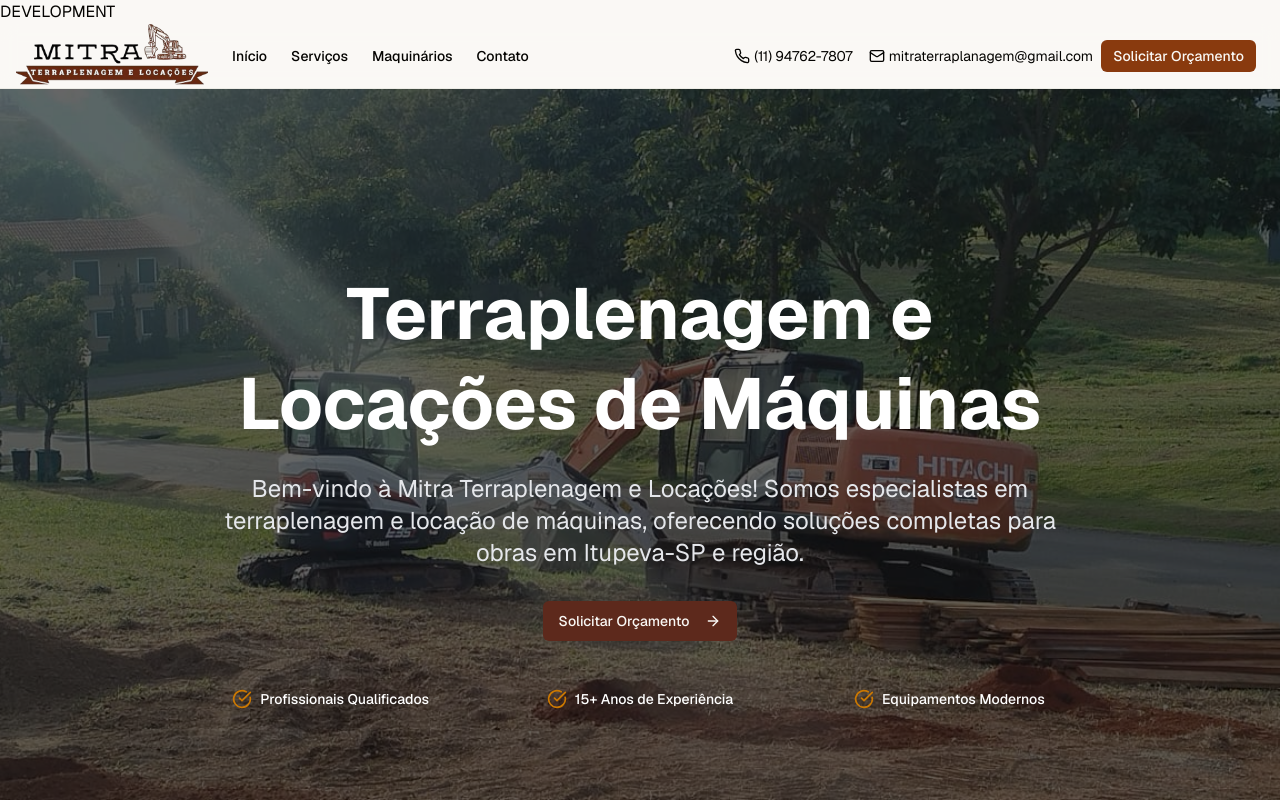
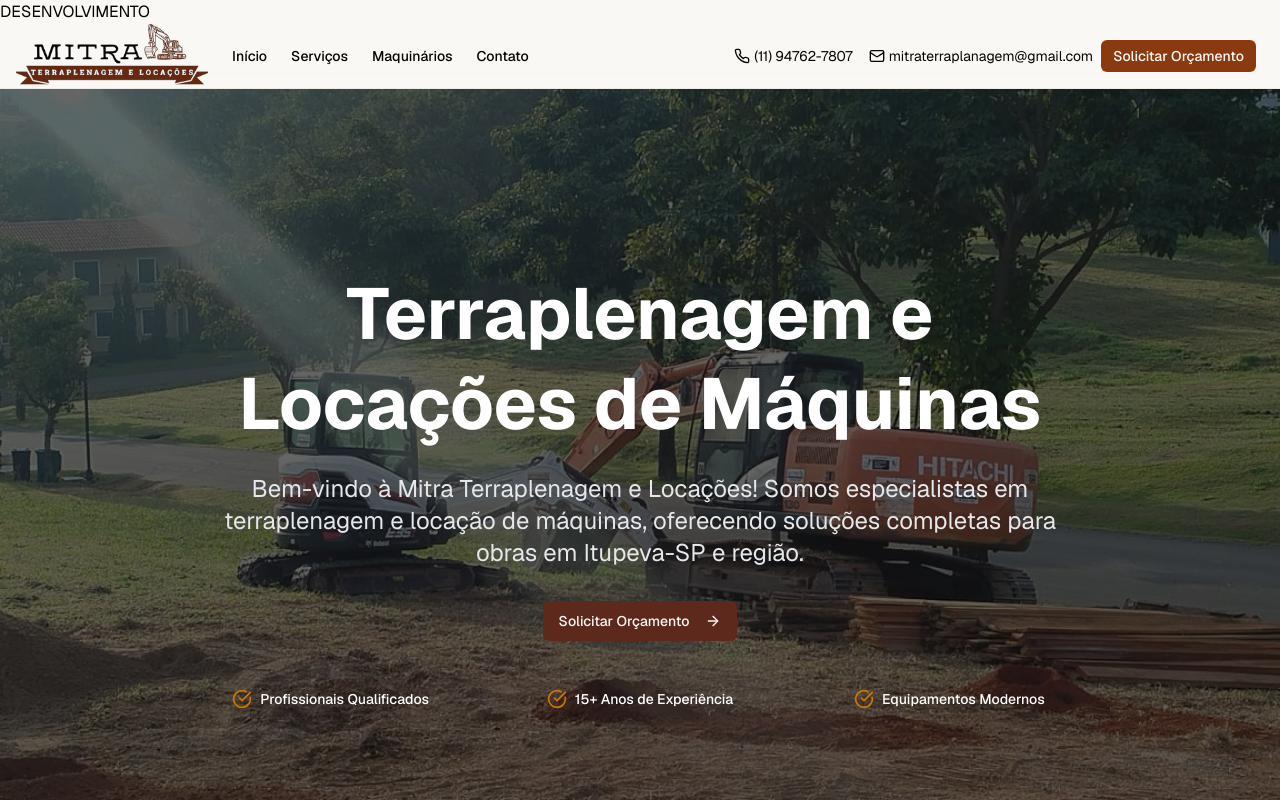
Before and after one commit to VictorCandido/mitra, a Next.js app: page / in a window 1280 px wide. Shown: the top 800 px of the page. Built offline with nearby package versions, Linux system fonts and the light colour scheme; no server answers.

Commit message:
Change label from "DEVELOPMENT" to "DESENVOLVIMENTO" in layout.tsx

```diff
--- a/app/layout.tsx
+++ b/app/layout.tsx
@@ -89,7 +89,7 @@ export default function RootLayout({
         <StructuredData />
       </head>
       <body className={`font-sans ${GeistSans.variable} ${GeistMono.variable}`}>
-        DEVELOPMENT
+        DESENVOLVIMENTO
         <Suspense fallback={null}>{children}</Suspense>
         <Analytics />
         <Toaster position="bottom-right" richColors />
```
